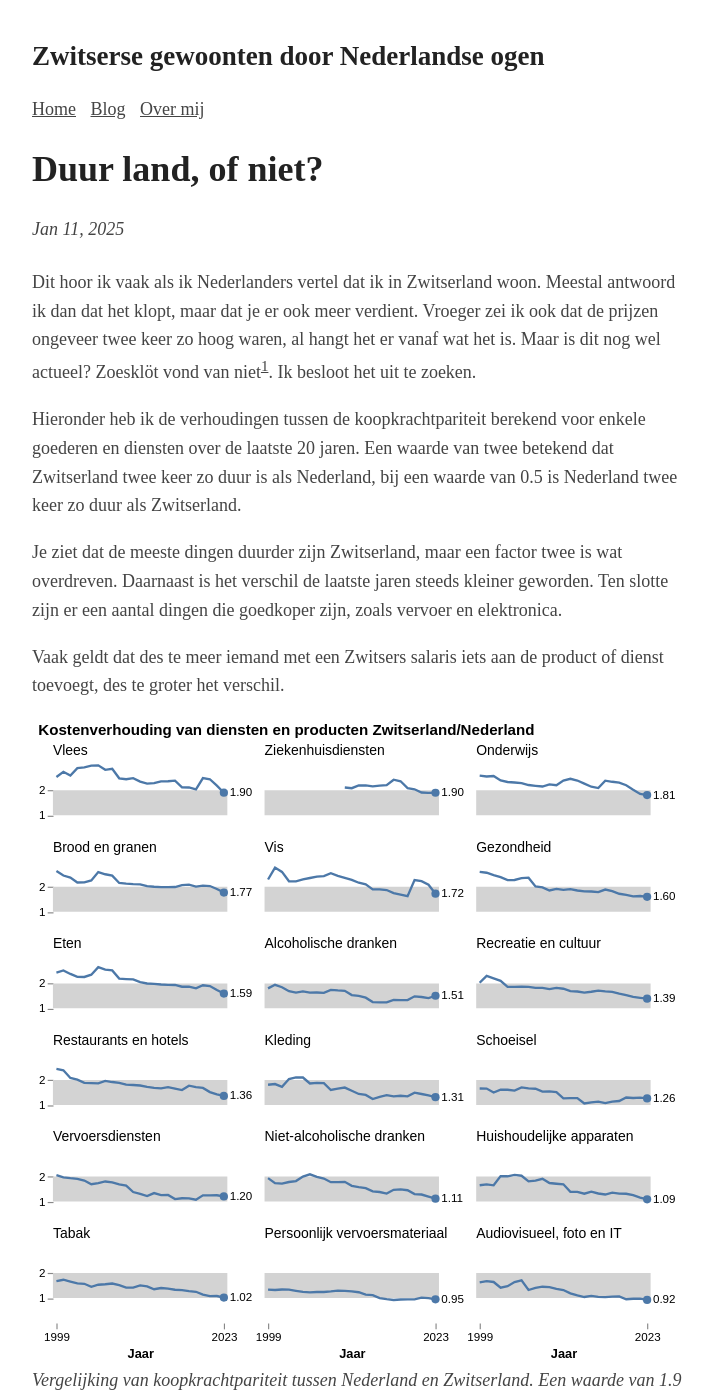
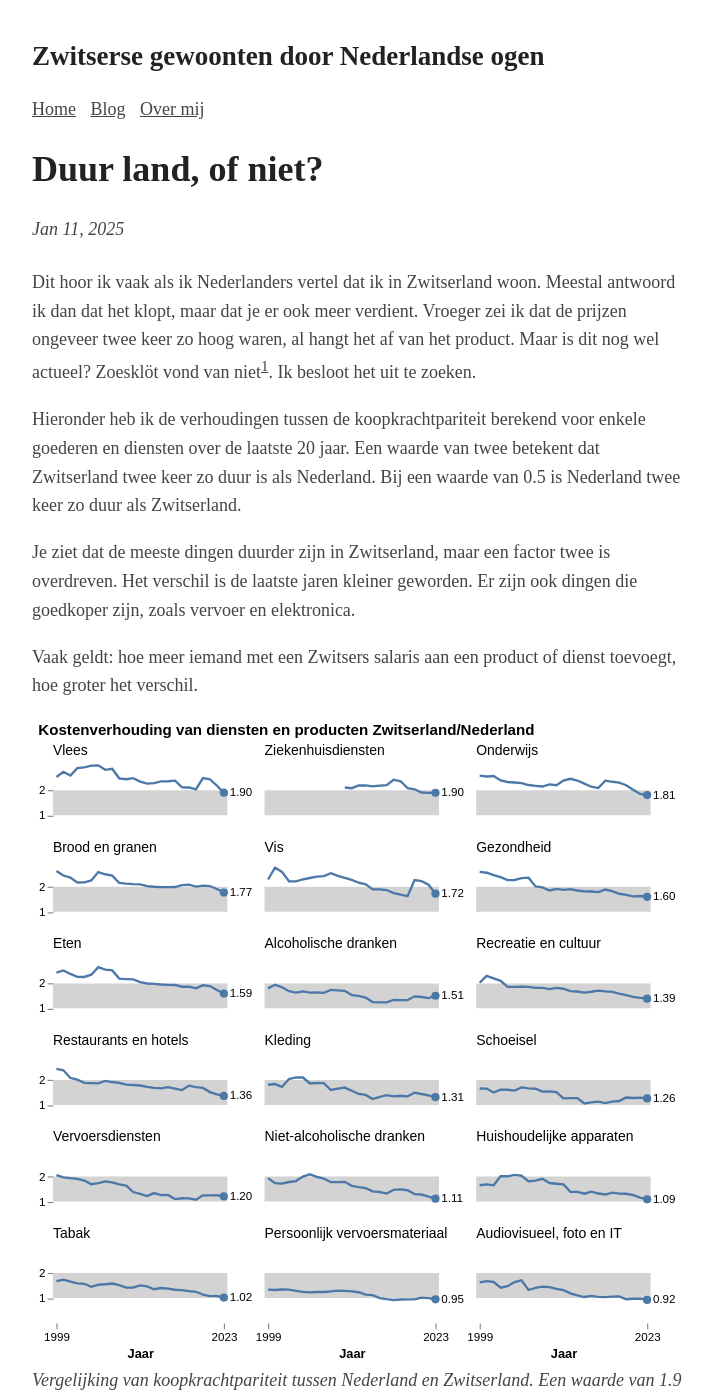
Before and after one commit to Roald87/roaldin.ch, a Jekyll site: the page built from _posts/2025-01-11-duur-land.md, in a window 1280 px wide and 1400 px high. Shown: the whole window, without its empty margins (283-996 px from the left). Built offline with Jekyll 4.4.1, drawn with Linux system fonts in a browser that asks for light colours; comment, search, counter and statistics services are not loaded; some of the changed text lies outside the part shown.

Commit message:
Spellcheck by ChatGPT

```diff
--- a/_posts/2025-01-11-duur-land.md
+++ b/_posts/2025-01-11-duur-land.md
@@ -4,24 +4,24 @@ title: Duur land, of niet?
 image:
 ---
 
-Dit hoor ik vaak als ik Nederlanders vertel dat ik in Zwitserland woon. Meestal antwoord ik dan dat het klopt, maar dat je er ook meer verdient. Vroeger zei ik ook dat de prijzen ongeveer twee keer zo hoog waren, al hangt het er vanaf wat het is. Maar is dit nog wel actueel? Zoesklöt vond van niet[^4]. Ik besloot het uit te zoeken.
+Dit hoor ik vaak als ik Nederlanders vertel dat ik in Zwitserland woon. Meestal antwoord ik dan dat het klopt, maar dat je er ook meer verdient. Vroeger zei ik dat de prijzen ongeveer twee keer zo hoog waren, al hangt het af van het product. Maar is dit nog wel actueel? Zoesklöt vond van niet[^4]. Ik besloot het uit te zoeken.
 
-Hieronder heb ik de verhoudingen tussen de koopkrachtpariteit berekend voor enkele goederen en diensten over de laatste 20 jaren. Een waarde van twee betekend dat Zwitserland twee keer zo duur is als Nederland, bij een waarde van 0.5 is Nederland twee keer zo duur als Zwitserland.
+Hieronder heb ik de verhoudingen tussen de koopkrachtpariteit berekend voor enkele goederen en diensten over de laatste 20 jaar. Een waarde van twee betekent dat Zwitserland twee keer zo duur is als Nederland. Bij een waarde van 0.5 is Nederland twee keer zo duur als Zwitserland.
 
-Je ziet dat de meeste dingen duurder zijn Zwitserland, maar een factor twee is wat overdreven. Daarnaast is het verschil de laatste jaren steeds kleiner geworden. Ten slotte zijn er een aantal dingen die goedkoper zijn, zoals vervoer en elektronica.
+Je ziet dat de meeste dingen duurder zijn in Zwitserland, maar een factor twee is overdreven. Het verschil is de laatste jaren kleiner geworden. Er zijn ook dingen die goedkoper zijn, zoals vervoer en elektronica.
 
-Vaak geldt dat des te meer iemand met een Zwitsers salaris iets aan de product of dienst toevoegt, des te groter het verschil.
+Vaak geldt: hoe meer iemand met een Zwitsers salaris aan een product of dienst toevoegt, hoe groter het verschil.
 
 <img src="assets/duur-land-1.svg" width="650">
-_Vergelijking van koopkrachtpariteit tussen Nederland en Zwitserland. Een waarde van 1.9 betekent dat het product bijna twee keer zo duur is in Zwitserland als in Nederland. Waarden onder the één, betekenen dat het product in Zwitserland goedkoper is dan in Nederland. Bron: Federal Statistical Office. [^1]_
+_Vergelijking van koopkrachtpariteit tussen Nederland en Zwitserland. Een waarde van 1.9 betekent dat het product bijna twee keer zo duur is in Zwitserland als in Nederland. Waarden onder de één betekenen dat het product in Zwitserland goedkoper is dan in Nederland. Bron: Federal Statistical Office. [^1]_
 
-De hoge salarissen werken natuurlijk ook in je voordeel als je hier werkt. Het gemiddelde brutto maand inkomen was hier in 2023 $8.765 (€8.151), vergeleken met $5.005 (€4.655) voor Nederland[^2]. Een verschil van 75%. Daar komt nog bij dat de belastingen hier lager zijn en daarom het netto salaris ook hoger is[^3].
+De hoge salarissen werken in je voordeel als je hier werkt. Het gemiddelde bruto maandinkomen was hier in 2023 $8.765 (€8.151), vergeleken met $5.005 (€4.655) in Nederland[^2]. Een verschil van 75%. Daar komt bij dat de belastingen hier lager zijn, waardoor het netto salaris ook hoger is[^3].
 
 Al met al valt er weinig te klagen voor de werkenden hier.
 
-Wat betreft mijn antwoord: het is tijd om deze aan te passen. De factor twee noem ik in het vervolg niet meer.
+Wat betreft mijn antwoord: het is tijd om dit aan te passen. De factor twee noem ik voortaan niet meer.
 
 [^1]: Purchasing power parities (38 European countries), <https://www.bfs.admin.ch/bfs/en/home/statistics/prices/international-price-comparisons.assetdetail.33466089.html>
 [^2]: Gross Average Monthly Wages by Country and Year, UNECE, <https://w3.unece.org/PXWeb2015/pxweb/en/STAT/STAT__20-ME__3-MELF/60_en_MECCWagesY_r.px/?rxid=0806c85a-23f8-4249-a4d0-10980df459d1>
-[^3]: De belasting hangt af van het kanton en de gemeente, maar deze is wel altijd lager dan in Nederland.
+[^3]: De belasting hangt af van het kanton en de gemeente, maar deze is altijd lager dan in Nederland.
 [^4]: <https://www.zoesklot.nl/zwitserland-1/>
```
